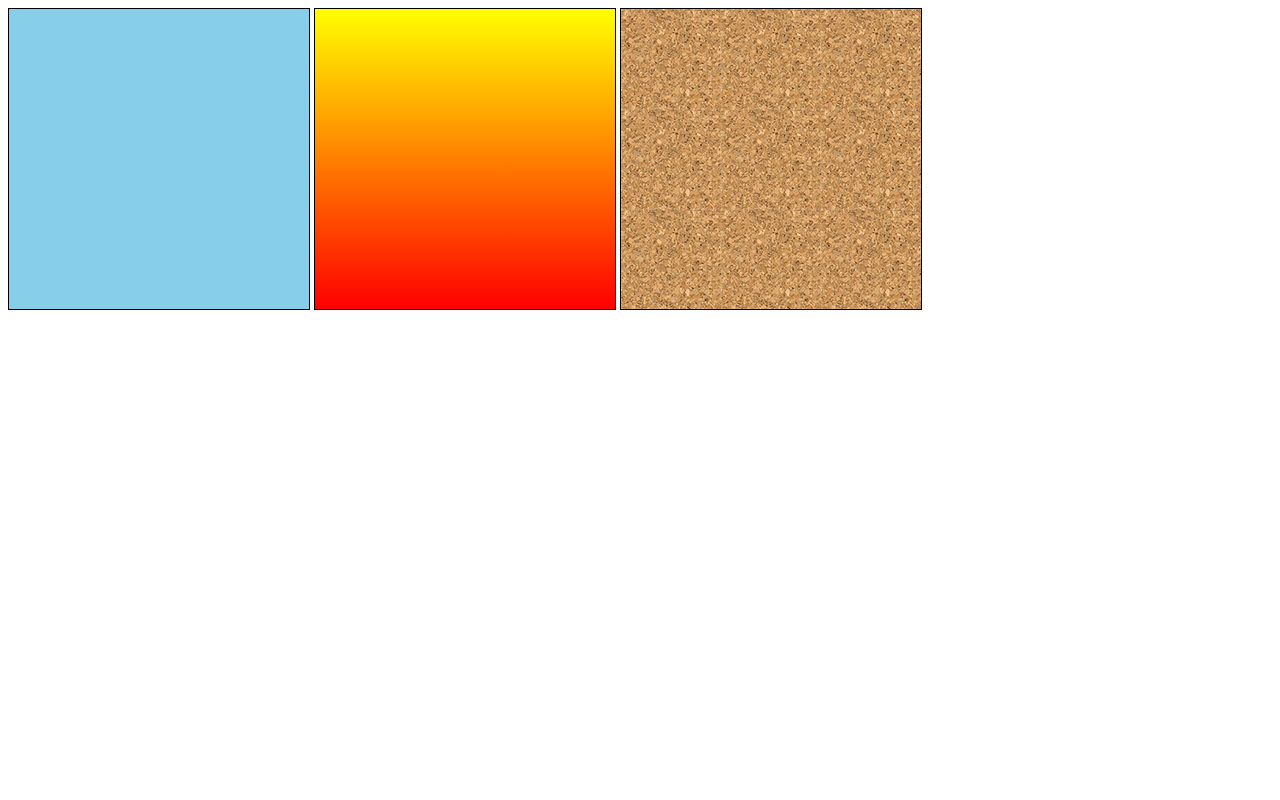
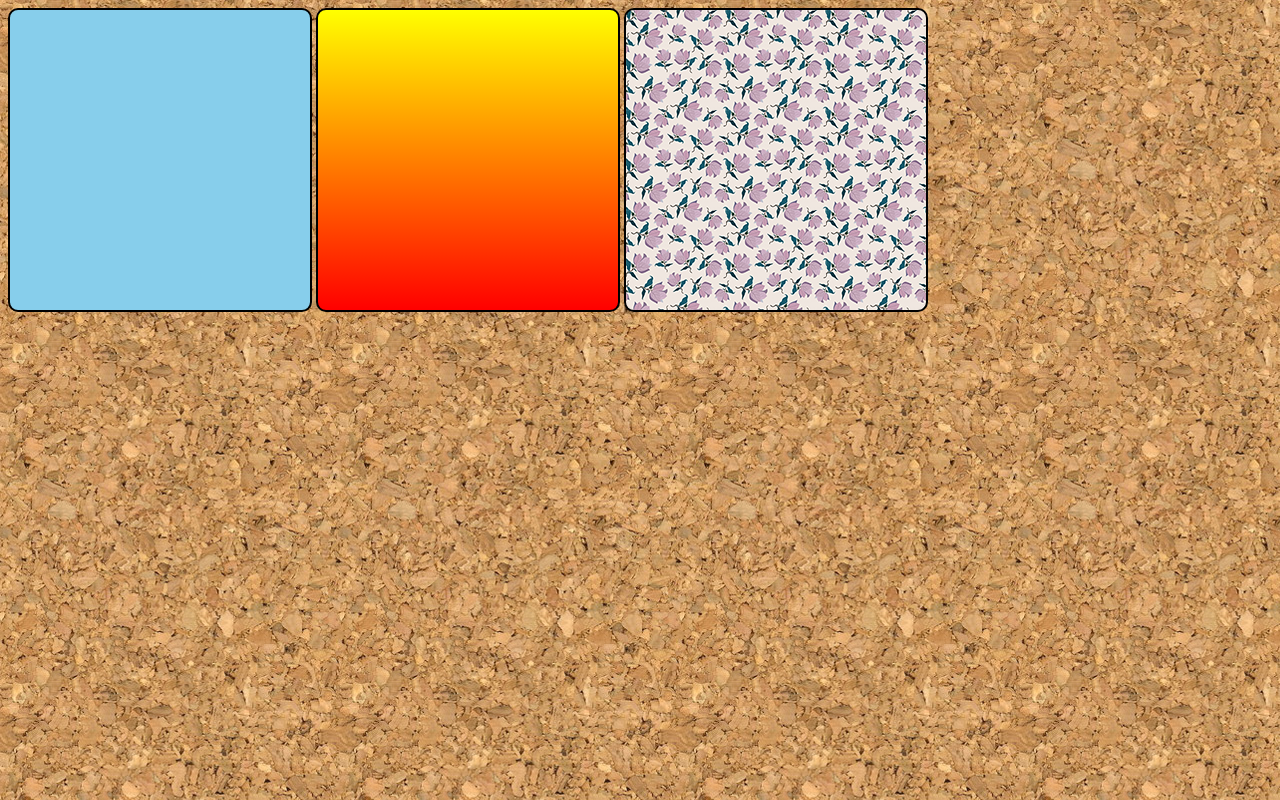
Before and after one commit to Gilbertogalhardo1/HTML-e-CSS, a plain HTML site: page Exercícios/ex022/fundo001.html in a window 1280 px wide. Drawn offline with Linux system fonts and the light colour scheme.

Commit message:
Update fundo001.html

```diff
--- a/Exercícios/ex022/fundo001.html
+++ b/Exercícios/ex022/fundo001.html
@@ -5,9 +5,15 @@
     <meta name="viewport" content="width=device-width, initial-scale=1.0">
     <title>Teste de Imagem de Fundo</title>
     <style>
+
+         body {
+            background-image: url("imagens/wallpaper001.jpg");
+         }
+
         div.quadrado {
             display: inline-block;
-            border: 1px solid black;
+            border: 2px solid black;
+            border-radius: 10px;
             width: 300px;
             height: 300px;
             background-color: lightgray;
@@ -22,7 +28,7 @@
         }
 
         div#q3 {
-            background-image: url("imagens/pattern004.png");
+            background-image: url("imagens/pattern003.png");
         }
     </style>
 </head>
```
